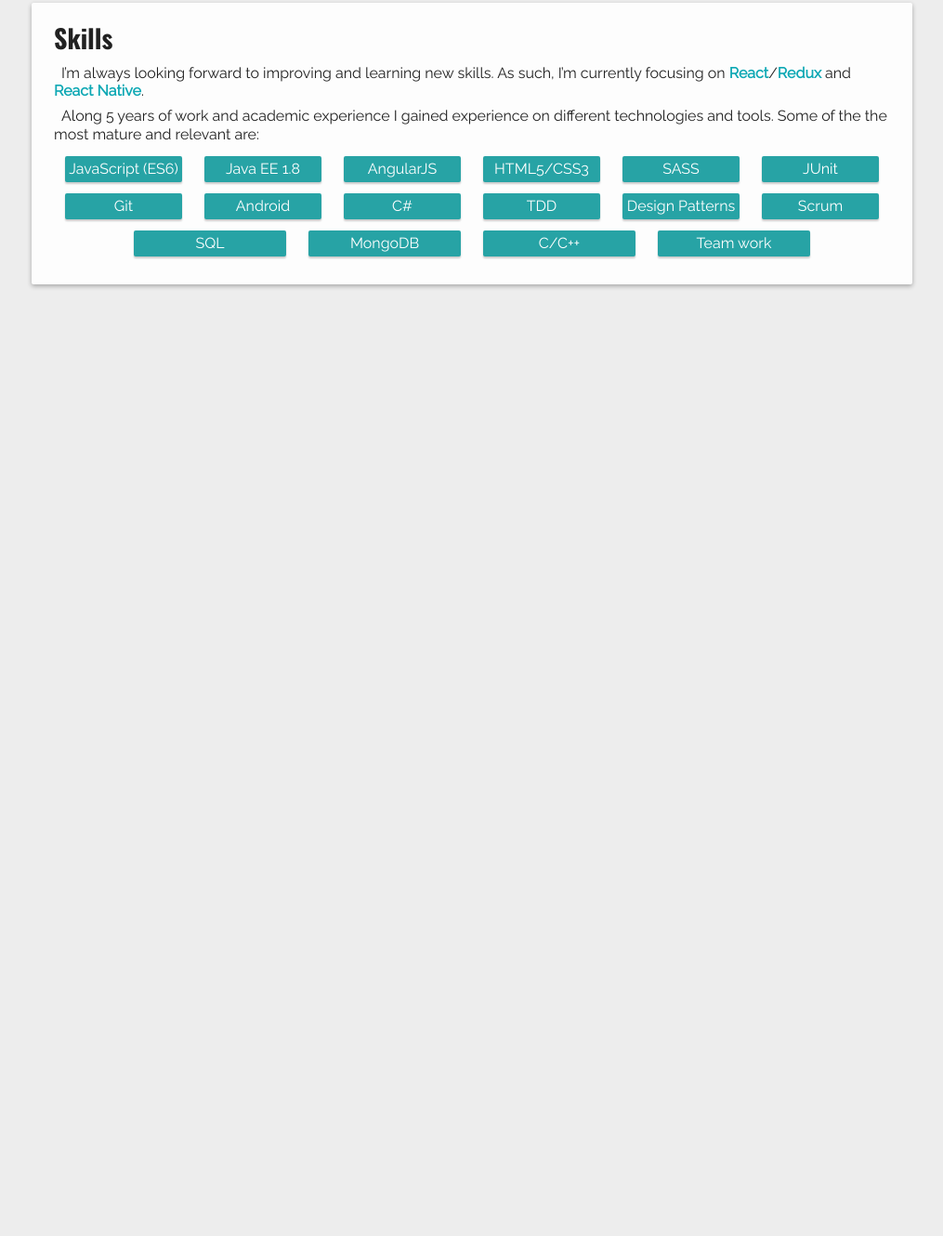
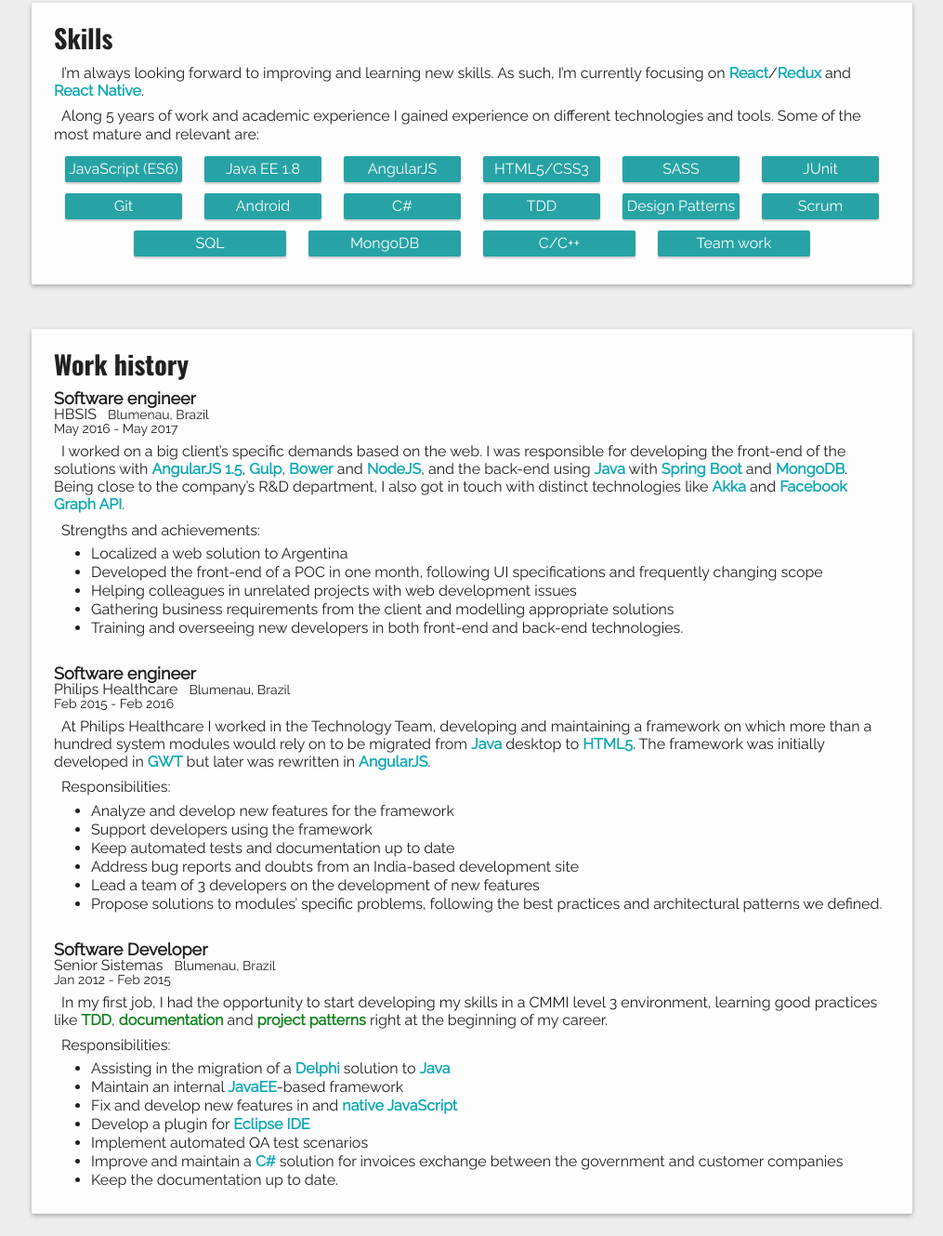
Before and after one commit to leanseefeld/leander.one, a website: page src/index.html in a window 1280 px wide. Shown: the part 563-1893 px from the top of the page at 93% size, without its empty margins (132-1147 px from the left). Before the commit the page ends 893 px from the top, so only its background shows below. Drawn offline with nearby package versions, Linux system fonts and the light colour scheme.

Commit message:
Work history

```diff
--- a/src/index.html
+++ b/src/index.html
@@ -44,7 +44,7 @@
       <p>I’m always looking forward to improving and learning new skills. As such, I’m currently focusing on
         <em class="tech">React</em>/<em class="tech">Redux</em> and <em class="tech">React Native</em>.</p>
       <p>Along 5 years of work and academic experience I gained experience on different technologies and tools. Some of the
-        the most mature and relevant are:</p>
+        most mature and relevant are:</p>
       <ul class="skills">
         <li>JavaScript (ES6)</li>
         <li>Java EE 1.8</li>
@@ -64,6 +64,84 @@
         <li>Team work</li>
       </ul>
     </article>
+
+    <article class="work">
+      <h1>Work history</h1>
+      <div class="item">
+        <div class="title">
+          <span class="position">Software engineer</span>
+          <span class="company">HBSIS</span>
+          <span class="location">Blumenau, Brazil</span>
+          <div class="time">
+            <span class="start">May 2016</span>
+            <span class="end">May 2017</span>
+          </div>
+        </div>
+        <div class="description">
+          <p>I worked on a big client’s specific demands based on the web. I was responsible for developing the front-end of
+            the solutions with <em class="tech">AngularJS 1.5</em>, <em class="tech">Gulp</em>, <em class="tech">Bower</em>            and <em class="tech">NodeJS</em>, and the back-end using <em class="tech">Java</em> with <em class="tech">Spring Boot</em>            and <em class="tech">MongoDB</em>. Being close to the company’s R&amp;D department, I also got in touch with
+            distinct technologies like <em class="tech">Akka</em> and <em class="tech">Facebook Graph API</em>.</p>
+          <p>Strengths and achievements:</p>
+          <ul class="achievements">
+            <li>Localized a web solution to Argentina</li>
+            <li>Developed the front-end of a POC in one month, following UI specifications and frequently changing scope</li>
+            <li>Helping colleagues in unrelated projects with web development issues</li>
+            <li>Gathering business requirements from the client and modelling appropriate solutions</li>
+            <li>Training and overseeing new developers in both front-end and back-end technologies.</li>
+          </ul>
+        </div>
+      </div>
+      <div class="item">
+        <div class="title">
+          <span class="position">Software engineer</span>
+          <span class="company">Philips Healthcare</span>
+          <span class="location">Blumenau, Brazil</span>
+          <div class="time">
+            <span class="start">Feb 2015</span>
+            <span class="end">Feb 2016</span>
+          </div>
+        </div>
+        <div class="description">
+          <p>At Philips Healthcare I worked in the Technology Team, developing and maintaining a framework on which more than
+            a hundred system modules would rely on to be migrated from <em class="tech">Java</em> desktop to <em class="tech">HTML5</em>.
+            The framework was initially developed in <em class="tech">GWT</em> but later was rewritten in <em class="tech">AngularJS</em>.</p>
+          <p>Responsibilities:</p>
+          <ul class="achievements">
+            <li>Analyze and develop new features for the framework</li>
+            <li>Support developers using the framework</li>
+            <li>Keep automated tests and documentation up to date</li>
+            <li>Address bug reports and doubts from an India-based development site</li>
+            <li>Lead a team of 3 developers on the development of new features</li>
+            <li>Propose solutions to modules’ specific problems, following the best practices and architectural patterns we defined.</li>
+          </ul>
+        </div>
+      </div>
+      <div class="item">
+        <div class="title">
+          <span class="position">Software Developer</span>
+          <span class="company">Senior Sistemas</span>
+          <span class="location">Blumenau, Brazil</span>
+          <div class="time">
+            <span class="start">Jan 2012</span>
+            <span class="end">Feb 2015</span>
+          </div>
+        </div>
+        <div class="description">
+          <p>In my first job, I had the opportunity to start developing my skills in a CMMI level 3 environment, learning good
+            practices like <em class="meth">TDD</em>, <em class="meth">documentation</em> and <em class="meth">project patterns</em>            right at the beginning of my career.</p>
+          <p>Responsibilities:</p>
+          <ul class="achievements tech-em">
+            <li>Assisting in the migration of a <em>Delphi</em> solution to <em>Java</em></li>
+            <li>Maintain an internal <em>JavaEE</em>-based framework</li>
+            <li>Fix and develop new features in <em></em> and <em>native JavaScript</em></li>
+            <li>Develop a plugin for <em>Eclipse IDE</em></li>
+            <li>Implement automated QA test scenarios</li>
+            <li>Improve and maintain a <em>C#</em> solution for invoices exchange between the government and customer companies</li>
+            <li>Keep the documentation up to date.</li>
+          </ul>
+        </div>
+      </div>
+    </article>
   </section>
 </body>
 
--- a/src/style/master.css
+++ b/src/style/master.css
@@ -92,7 +92,7 @@
 .skills>li {
   background-color: rgb(39, 163, 165);
   border-radius: 2px;
-  box-shadow: 0 2px 2px rgba(0,0,0,.2);
+  box-shadow: 0 2px 2px rgba(0, 0, 0, .2);
   color: white;
   flex-grow: 1;
   margin: 6px 12px;
@@ -102,17 +102,52 @@
   width: 126px;
 }
 
-em.tech, em.env, em.meth {
+em.tech, em.env, em.meth, .tech-em em {
   font-weight: bold;
 }
 
-em.tech {
+em.tech, .tech-em em {
   color: rgb(14, 168, 180);
   font-weight: bold;
 }
 
 em.env, em.meth {
   color: rgb(18, 130, 29);
+}
+
+.work .title>* {
+  margin-right: 8px;
+}
+
+.work .position {
+  display: block;
+  font-size: 18px;
+  font-weight: bold;
+}
+
+.work .location {
+  font-size: 14px;
+}
+
+.work .title .time {
+  font-size: 14px;
+}
+
+.work .time .end::before {
+  content: ' - ';
+}
+
+.work .item:not(:last-child) {
+  margin-bottom: 2em;
+}
+
+.work .achievements {
+  margin-left: 2em;
+}
+
+.work .achievements li {
+  margin: 4px 8px;
+  list-style-type: disc;
 }
 
 @media (max-width:670px) {
```
